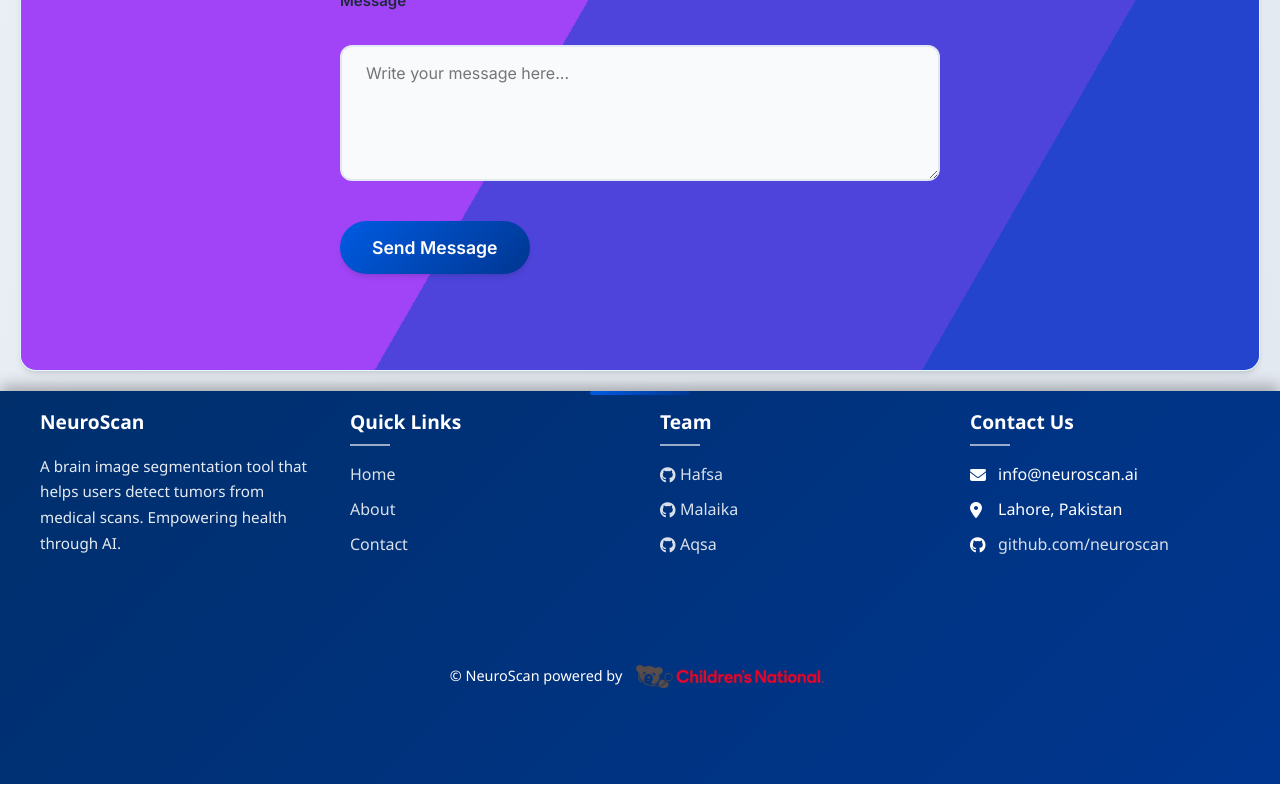
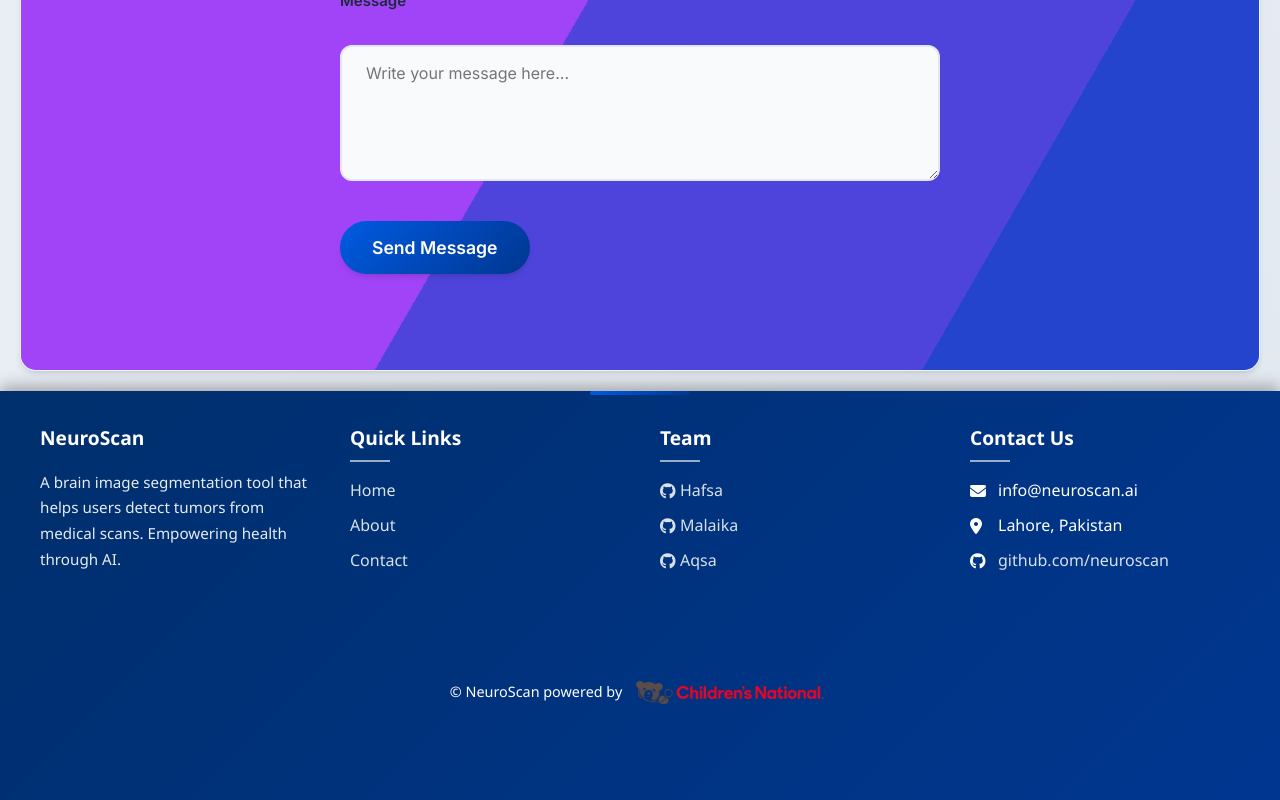
Before and after one commit to hafsahabib8/neuroscan, a React (Create React App) app: page /home in a window 1280 px wide. Shown: the part 2012-2812 px from the top of the page. Built offline with nearby package versions, Linux system fonts and the light colour scheme; no server answers.

Commit message:
Update home.css

```diff
--- a/src/components/home/home.css
+++ b/src/components/home/home.css
@@ -541,7 +541,7 @@ body {
 .footer {
   background: linear-gradient(135deg, #002f6c, #003690);
   color: var(--white);
-  padding: 1rem 40px 0px;
+  padding: 2rem 40px 0px;
   position: relative;
   font-size: 1rem;
   font-family: "Segoe UI", Tahoma, Geneva, Verdana, sans-serif;
@@ -573,7 +573,7 @@ body {
 
 /* Footer Sections */
 .footer-section {
-  flex: 1 1 250px;
+  flex: 1 1 110px;
   min-width: 220px;
 }
 
```
